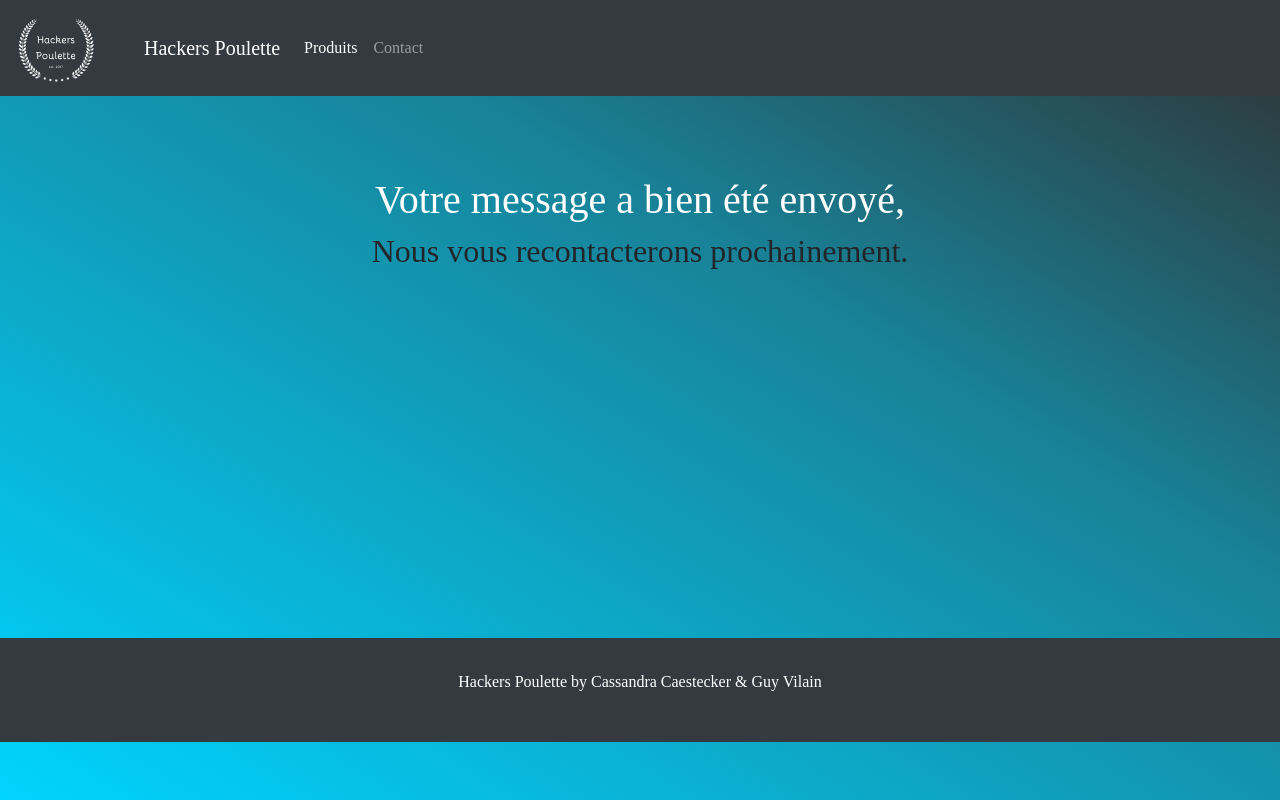
After one commit to caescass/Project_HackersPoulette, a PHP site: page /final.php in a window 1280 px wide. The commit adds this page. Run offline with PHP 8.4, Linux system fonts and the light colour scheme; style sheets or scripts are compiled from the project's sources; some web fonts are replaced.

Commit message:
finalisation mailling

```diff
--- a/assets/css/style.css
+++ b/assets/css/style.css
@@ -13,6 +13,8 @@ p { color: white; }
 .marge { margin-top: 3.5em; }
 
 .marge2 { margin-top: 7em; }
+
+.marge3 { margin-top: 11em; margin-bottom: 23em; }
 
 /* Présentation*/
 section.row { margin: 0; }
--- a/assets/css/style.min.css
+++ b/assets/css/style.min.css
@@ -1,2 +1,2 @@
-body{background:#303030;background:linear-gradient(211deg, #303030 0%, #188298 37%, #00d4ff 100%);background-attachment:fixed;font-family:"Bellota Bold"}.img-fluid{max-width:55%}h1{font-family:Bellota;color:white;text-align:center}hr{color:white;border:solid 1px white;display:block}p{color:white}.footer{font-family:bellota;text-align:center;background-color:#343A40}.footer2{font-family:bellota;text-align:center}h3{color:white;text-align:center}#foot{width:100%;padding-top:2em;padding-bottom:2em}
+body{background:#303030;background:linear-gradient(211deg, #303030 0%, #188298 37%, #00d4ff 100%);background-attachment:fixed;font-family:"Bellota Bold"}h1{font-family:Bellota;color:white;text-align:center}.img-fluid{width:55%;margin-left:23%;margin-top:5%}hr{color:white;border:solid 1px white;display:block}p{color:white}.marge{margin-top:3.5em}.marge2{margin-top:7em}.marge3{margin-top:11em;margin-bottom:23em}section.row{margin:0}h2{text-align:center}.presentation{color:#303030;text-align:justify;padding-top:20px}.footer{font-family:bellota;text-align:center;background-color:#343a40}.footer2{font-family:bellota;text-align:center}h3{color:white;text-align:center}#foot{width:100%;padding-top:2em;padding-bottom:2em}.img101,.img102,.img103{display:none}@media (min-width: 300px) and (max-width: 800px){.img1,.img2,.img3{display:none}.img101,.img102,.img103{display:block}}
 /*# sourceMappingURL=style.min.css.map */
--- a/assets/scss/style.scss
+++ b/assets/scss/style.scss
@@ -42,6 +42,11 @@ p {
   margin-top : 7em;
 }
 
+.marge3 {
+  margin-top : 11em;
+  margin-bottom: 23em;
+
+}
 /* Présentation*/
 
 section.row {
--- /dev/null
+++ b/dist/css/sanitize.min.css
@@ -0,0 +1,2 @@
+.sanitize1{font-size:2em;width:50%;border:1px solid white;margin-top:5em;margin-left:auto;margin-right:auto;text-align:center;font-family:bellota}.sanitize2{font-size:1em;width:50%;border:1px solid white;margin-top:0.5em;margin-left:auto;margin-right:auto;text-align:center;font-family:bellota}
+/*# sourceMappingURL=sanitize.min.css.map */
--- a/dist/css/style.min.css
+++ b/dist/css/style.min.css
@@ -1,2 +1,2 @@
-body{background:#303030;background:linear-gradient(211deg, #303030 0%, #188298 37%, #00d4ff 100%);background-attachment:fixed;font-family:"Bellota Bold"}.img-fluid{max-width:55%}h1{font-family:Bellota;color:white;text-align:center}hr{color:white;border:solid 1px white;display:block}p{color:white}.footer{font-family:bellota;text-align:center;background-color:#343A40}.footer2{font-family:bellota;text-align:center}h3{color:white;text-align:center}#foot{width:100%;padding-top:2em;padding-bottom:2em}
+body{background:#303030;background:linear-gradient(211deg, #303030 0%, #188298 37%, #00d4ff 100%);background-attachment:fixed;font-family:"Bellota Bold"}h1{font-family:Bellota;color:white;text-align:center}.img-fluid{width:55%;margin-left:23%;margin-top:5%}hr{color:white;border:solid 1px white;display:block}p{color:white}.marge{margin-top:3.5em}.marge2{margin-top:7em}.marge3{margin-top:11em;margin-bottom:23em}section.row{margin:0}h2{text-align:center}.presentation{color:#303030;text-align:justify;padding-top:20px}.footer{font-family:bellota;text-align:center;background-color:#343a40}.footer2{font-family:bellota;text-align:center}h3{color:white;text-align:center}#foot{width:100%;padding-top:2em;padding-bottom:2em}.img101,.img102,.img103{display:none}@media (min-width: 300px) and (max-width: 800px){.img1,.img2,.img3{display:none}.img101,.img102,.img103{display:block}}
 /*# sourceMappingURL=style.min.css.map */
--- /dev/null
+++ b/final.php
@@ -0,0 +1,26 @@
+<?php include 'navbar.php' ?>
+<!DOCTYPE html>
+<html>
+<head>
+    <meta charset="utf-8">
+    <meta http-equiv="X-UA-Compatible" content="IE=edge">
+    <title>Merci pour votre message</title>
+    <meta name="viewport" content="width=device-width, initial-scale=1">
+        <!-- css -->
+        <link href="http://fr.allfont.net/allfont.css?fonts=bellota-bold" rel="stylesheet" type="text/css" />
+        <link rel="stylesheet" href="https://stackpath.bootstrapcdn.com/bootstrap/4.3.1/css/bootstrap.min.css" integrity="sha384-ggOyR0iXCbMQv3Xipma34MD+dH/1fQ784/j6cY/iJTQUOhcWr7x9JvoRxT2MZw1T" crossorigin="anonymous">
+        <link rel="stylesheet" href="assets/css/bootstrap.min.css"/> <!-- mettre le css bootstrap en premier pour éviter que notre css ne l'écrase-->
+        <link rel="stylesheet" type="text/css" media="screen" href="assets/css/style.css" />
+        <link rel="stylesheet" type="text/css" media="screen" href="assets/css/contact.css" /> <!-- création de notre propre feuille de style pour apporter plus de modifications-->
+        <script src="assets/js/main.js"></script>
+</head>
+<body>
+    <div class="marge3">
+    <h1>Votre message a bien été envoyé,</h1>
+    <h2>Nous vous recontacterons prochainement.</h2>
+    </div>
+
+
+<?php include 'footer.php' ?>
+</body>
+</html>
```
Also changed, not shown: assets/css/contact.min.css (+1 -1 lines), dist/css/contact.min.css (+1 -1 lines), sanitize.php (+11 -12 lines), 6 other files.
